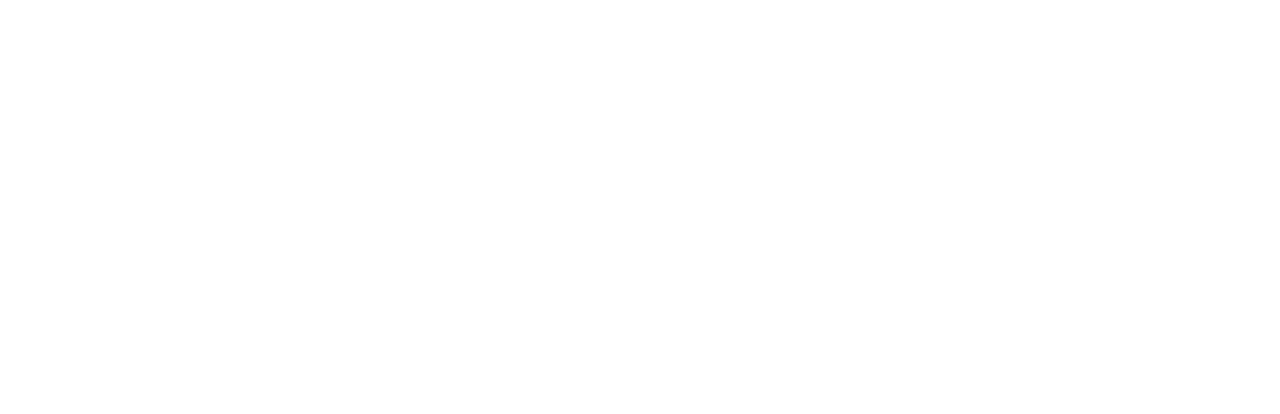
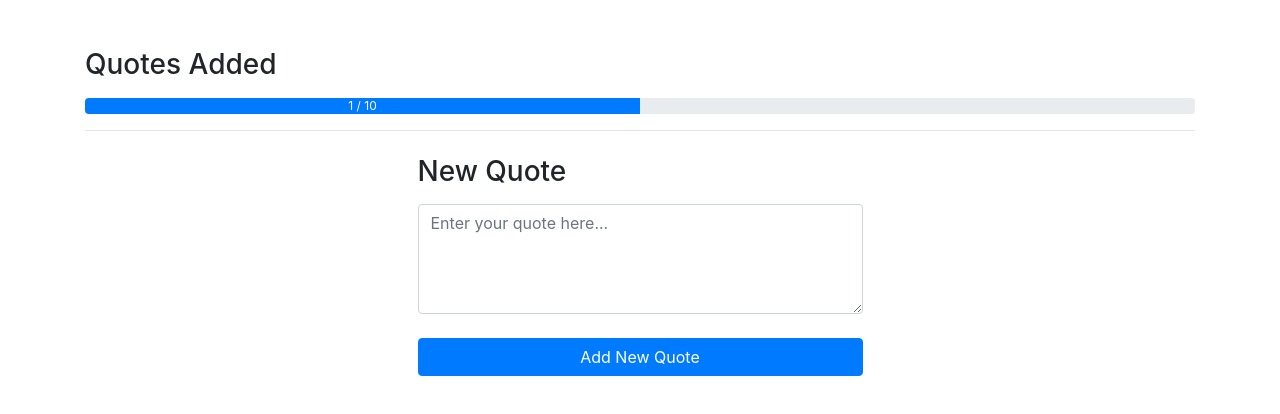
Before and after one commit to rehan-sattar/vue-quotes-manager, a Vue app: page / in a window 1280 px wide. Shown: the top 414 px of the page. Built offline with nearby package versions, Linux system fonts and the light colour scheme.

Commit message:
new: Add components for form and progress

```diff
--- a/src/App.vue
+++ b/src/App.vue
@@ -1,9 +1,20 @@
 <template>
-  <div></div>
+  <div class="container my-5">
+    <QuotesProgressBar />
+    <QuoteForm />
+  </div>
 </template>
 
 <script>
-export default {};
+import QuotesProgressBar from "./components/QuotesProgressBar";
+import QuoteForm from "./components/QuoteForm";
+
+export default {
+  components: {
+    QuotesProgressBar,
+    QuoteForm
+  }
+};
 </script>
 
 <style>
--- /dev/null
+++ b/src/components/QuoteForm.vue
@@ -0,0 +1,21 @@
+<template>
+  <div class="row justify-content-center mt-4">
+    <div class="col-md-6 col-lg-5 col-sm-12">
+      <form>
+        <div class="form-group">
+          <label for="quotesInput">
+            <h3>New Quote</h3>
+          </label>
+          <textarea
+            id="quotesInput"
+            class="form-control"
+            rows="4"
+            placeholder="Enter your quote here..."
+          ></textarea>
+          <br />
+          <button class="btn btn-primary btn-block">Add New Quote</button>
+        </div>
+      </form>
+    </div>
+  </div>
+</template>
--- /dev/null
+++ b/src/components/QuotesProgressBar.vue
@@ -0,0 +1,16 @@
+<template>
+  <div>
+    <h3>Quotes Added</h3>
+    <div class="progress mt-3">
+      <div
+        class="progress-bar"
+        role="progressbar"
+        aria-valuenow="0"
+        aria-valuemin="0"
+        aria-valuemax="100"
+        style="width: 50%"
+      >1 / 10</div>
+    </div>
+    <hr />
+  </div>
+</template>
```
